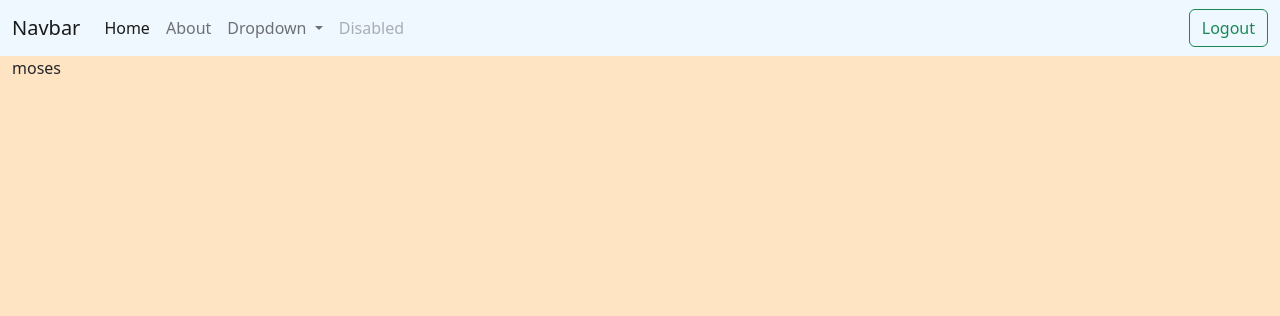
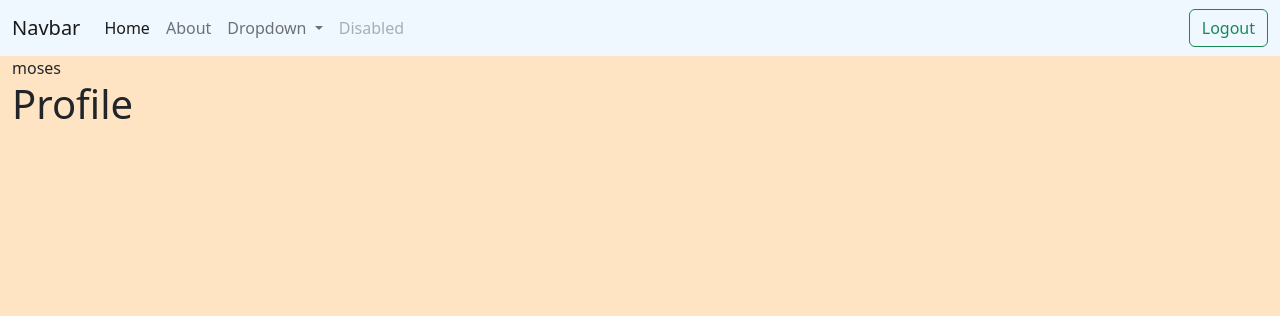
Before and after one commit to Moses-Morris/WebApp, a Django app: page /users/profile/ in a window 1280 px wide. Shown: the top 316 px of the page. Run offline with Django 5.2, Linux system fonts and the light colour scheme; a user stored in the database is signed in.

Commit message:
Modify Profile

```diff
--- a/FeaturedApp/users/templates/profile.html
+++ b/FeaturedApp/users/templates/profile.html
@@ -3,6 +3,7 @@
 
 <div>
     {{ user.username }}
+    <h1>Profile</h1>
 </div>
 
 {% endblock %}
```
